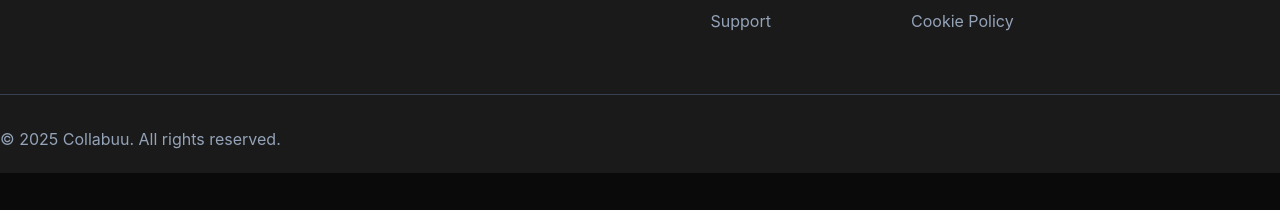
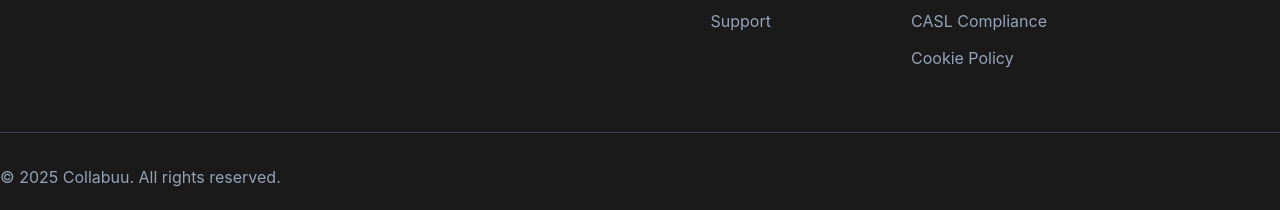
Before and after one commit to tonynham/collabuu, a website: page business-agreement.html in a window 1280 px wide. Shown: the part 7670-7880 px from the top of the page. Before the commit the page ends 7843 px from the top, so only its background shows below. Drawn offline with Linux system fonts and the light colour scheme.

Commit message:
Add missing CASL Compliance links to footer
✅ COMPLETE: Footer Links Fixed
- Added missing CASL Compliance link to business-agreement.html footer
- Added missing CASL Compliance link to influencer-agreement.html footer
- All pages now have consistent footer links in Legal section
- Contact Support button formatting is already correct (uses btn btn-primary class)

```diff
--- a/business-agreement.html
+++ b/business-agreement.html
@@ -329,6 +329,7 @@
                         <ul>
                             <li><a href="terms-of-service.html">Terms</a></li>
                             <li><a href="privacy-policy.html">Privacy</a></li>
+                            <li><a href="casl-compliance.html">CASL Compliance</a></li>
                             <li><a href="cookie-policy.html">Cookie Policy</a></li>
                         </ul>
                     </div>
```
Also changed, not shown: influencer-agreement.html (+1 -0 lines).
